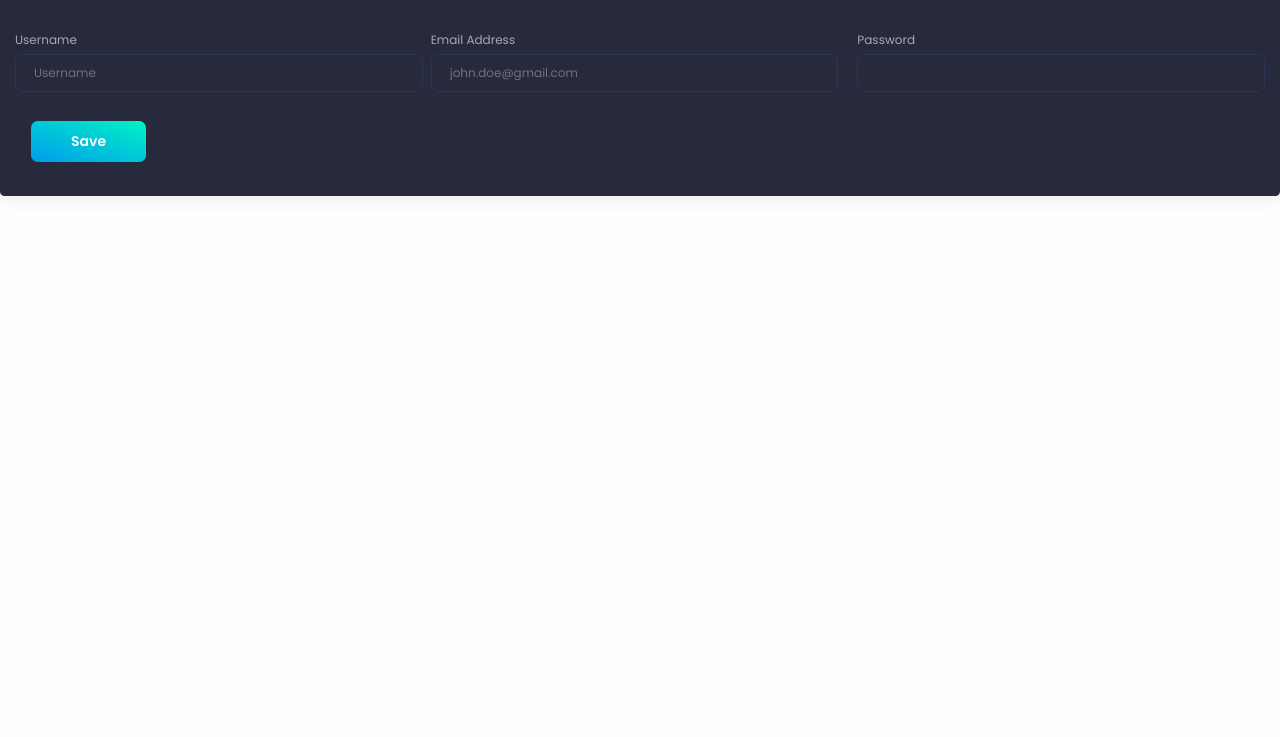
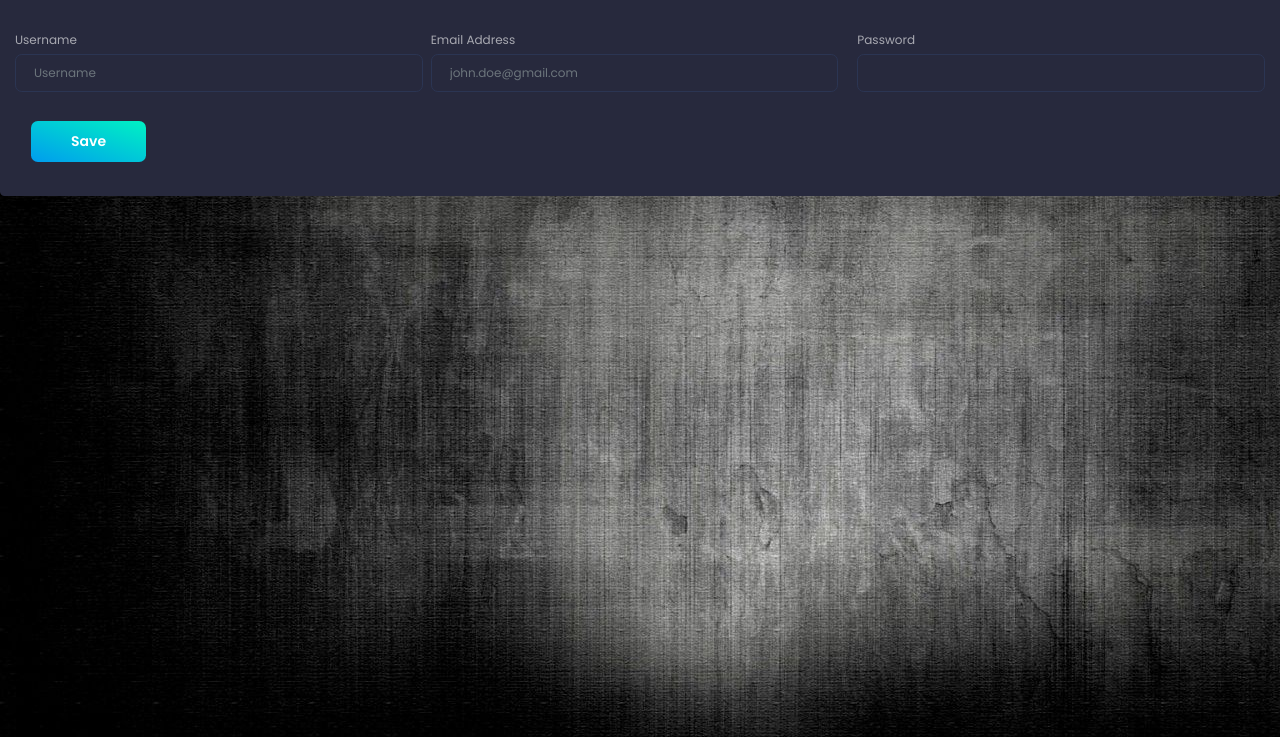
Before and after one commit to saranyamohandas/Sparrow_2.0, a React app in the folder client/: page /login in a window 1280 px wide. Shown: the part 63-800 px from the top of the page. Built offline with nearby package versions, Linux system fonts and the light colour scheme; what react-google-maps would draw is missing.

Commit message:
updated login styling

```diff
--- a/client/src/components/LandingPage/style.css
+++ b/client/src/components/LandingPage/style.css
@@ -46,6 +46,12 @@ color: azure;
 color: azure;
 
 }
+
+#Login{
+	color: black;
+	}
+
+
 /*.video-js.vjs-default-skin .vjs-big-play-button { display: none; }
 .video-react-control-bar {
 	display: none
--- a/client/src/components/Page/style.css
+++ b/client/src/components/Page/style.css
@@ -18,3 +18,8 @@
 	background-image: url("../../assets/img/wall4.jpg");
 
 }
+
+#Login {
+	background-image: url("../../assets/img/wall4.jpg");
+
+}
```
